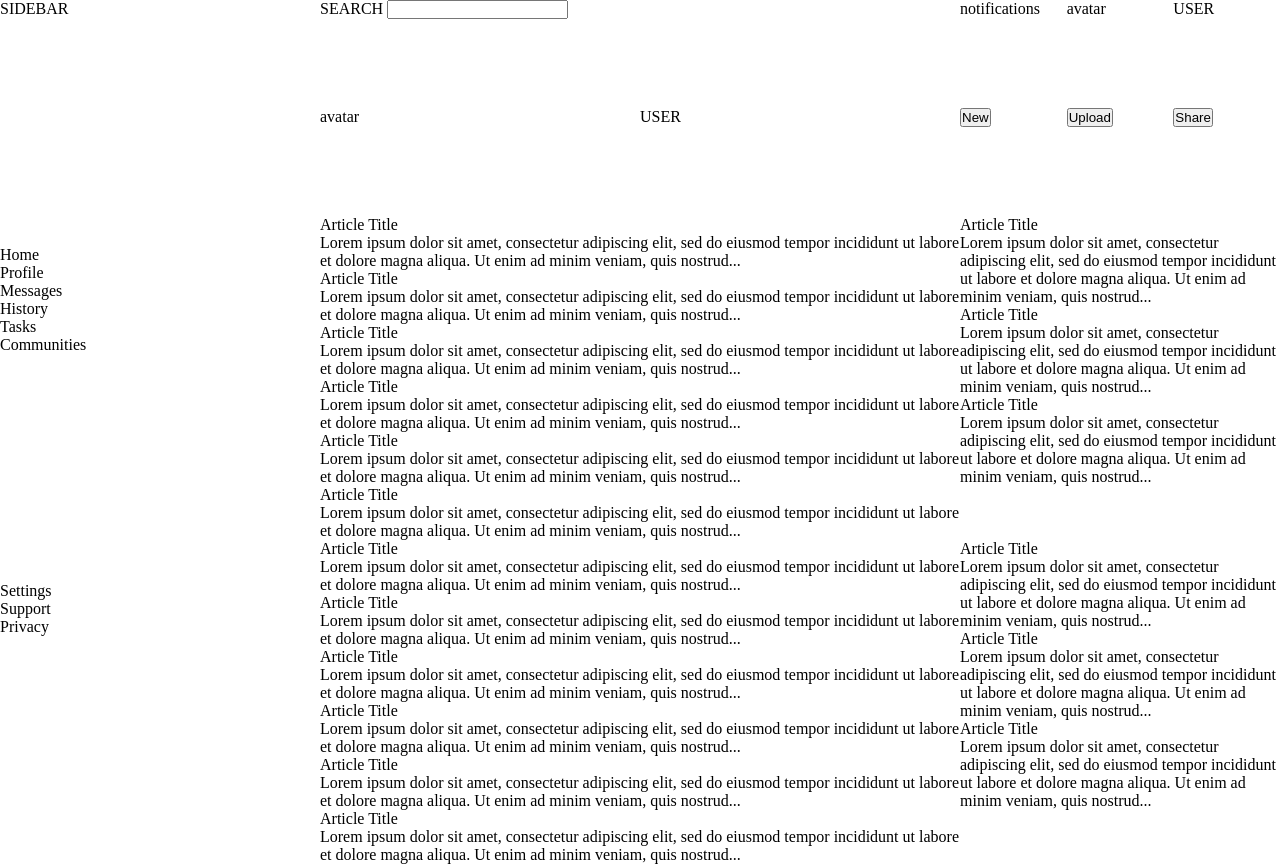
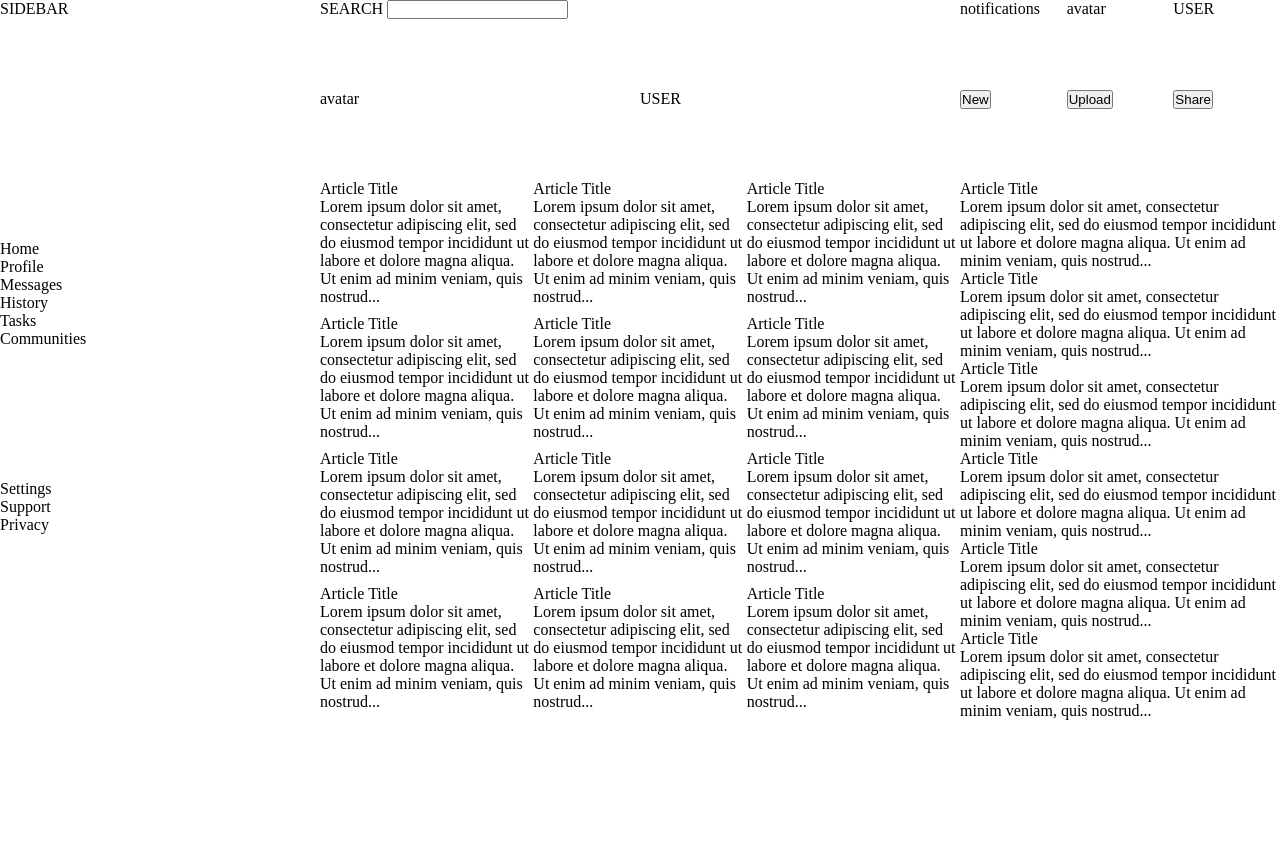
Before and after one commit to AnuragYadav404/Admin-Dashboard, a plain HTML site: page index.html in a window 1280 px wide. After the commit the page ends 800 px from the top, so only its background shows below. Drawn offline with Linux system fonts and the light colour scheme.

Commit message:
Implement grid layouts for sidebar & main's subsec

```diff
--- a/index.html
+++ b/index.html
@@ -57,8 +57,8 @@
             </div>
         </div>
         <div class="main">
-            <div class="articles">
-                <div class="card">
+            <div class="article">
+              <div class="card">
                 <p class="title">Article Title</p>
                 <p>Lorem ipsum dolor sit amet, consectetur adipiscing elit, sed do eiusmod tempor incididunt ut labore et dolore magna aliqua. Ut enim ad minim veniam, quis nostrud...</p>
               </div>
--- a/style.css
+++ b/style.css
@@ -28,6 +28,7 @@ ul {
     grid-row: 1/3;
     display: grid;
     grid-template-columns: 1fr;
+    grid-template-rows: repeat(3, 1fr);
 }
 
 .main {
@@ -49,19 +50,28 @@ ul {
     grid-template-columns: 2fr 1fr;
 }
 
-.articles {
+.article {
     grid-column: 1/2;
     grid-row: 1/3;
+    display: grid;
+    grid-template-columns: repeat(auto-fit, minmax(200px,1fr));
 }
 
 .announcements {
     grid-column: 2/3;
     grid-row: 1/2;
+    display: grid;
+    grid-template-columns: 1fr;
+    grid-template-rows: 3fr;
+
 }
 
 .trending {
     grid-column: 2/3;
     grid-row: 2/3;
+    display: grid;
+    grid-template-columns: 1fr;
+    grid-template-rows: 3fr;
 }
 
 .header-nav{
```
